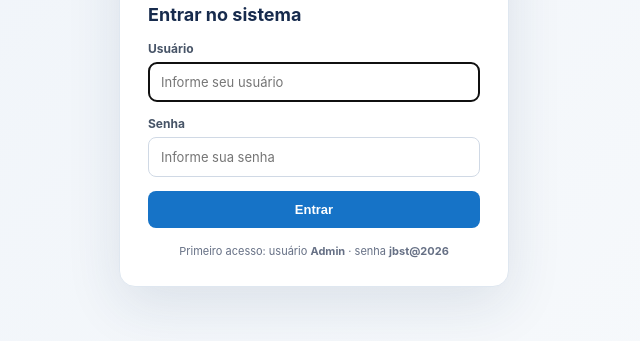
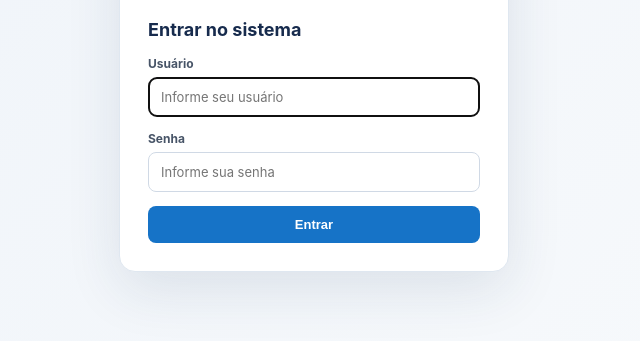
Before and after one commit to neno-ti/gestao-projetos-demandas-ti, a website: page index.html in a window 1280 px wide. Shown: the part 311-652 px from the top of the page, without its empty margins (326-966 px from the left). Drawn offline with Linux system fonts and the light colour scheme.

Commit message:
Update index.html

```diff
--- a/index.html
+++ b/index.html
@@ -608,7 +608,7 @@ body:not([data-theme="dark"]) #appShell .metric .hint{color:#77738c!important}
   <div class="form-group"><label for="loginPassword">Senha</label><input id="loginPassword" type="password" autocomplete="current-password" required placeholder="Informe sua senha"></div>
   <p id="loginError" class="login-error" hidden>Usuário ou senha inválidos.</p>
   <button class="btn primary login-submit" type="submit">Entrar</button>
-  <p class="login-note">Primeiro acesso: usuário <b>Admin</b> · senha <b>jbst@2026</b></p>
+
  </form>
 </div>
 <div id="appShell" hidden>
```
